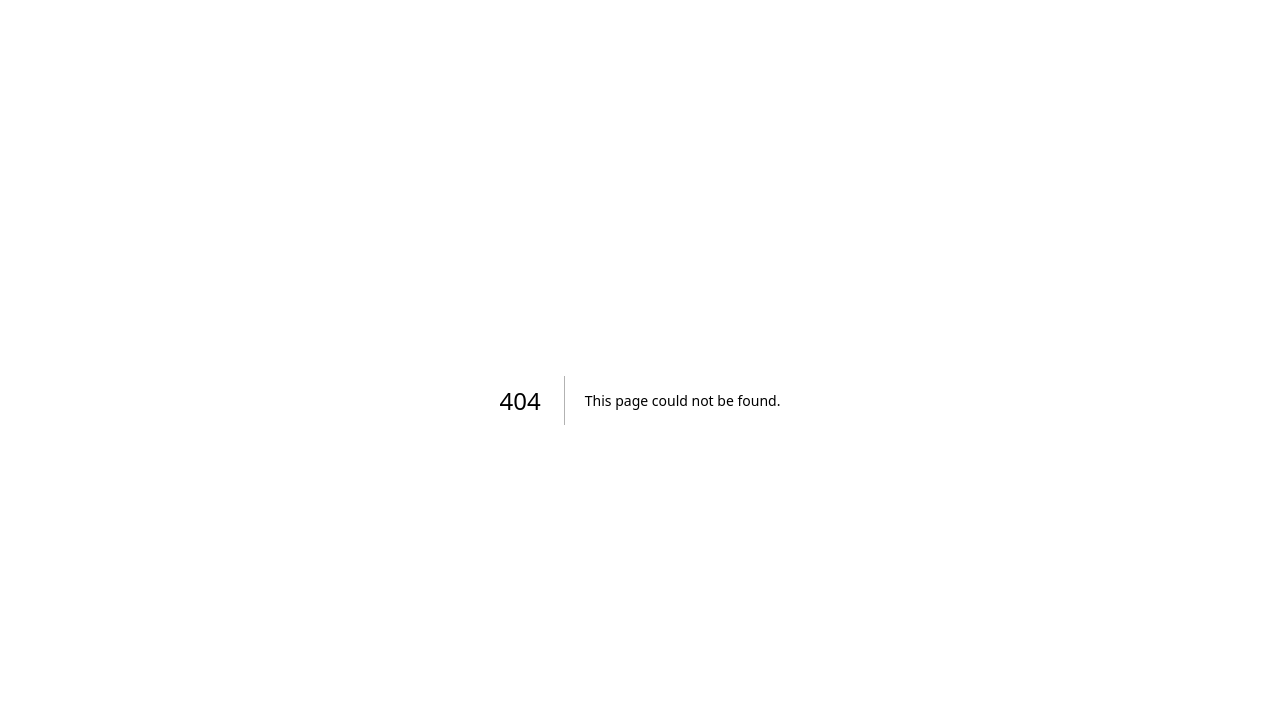
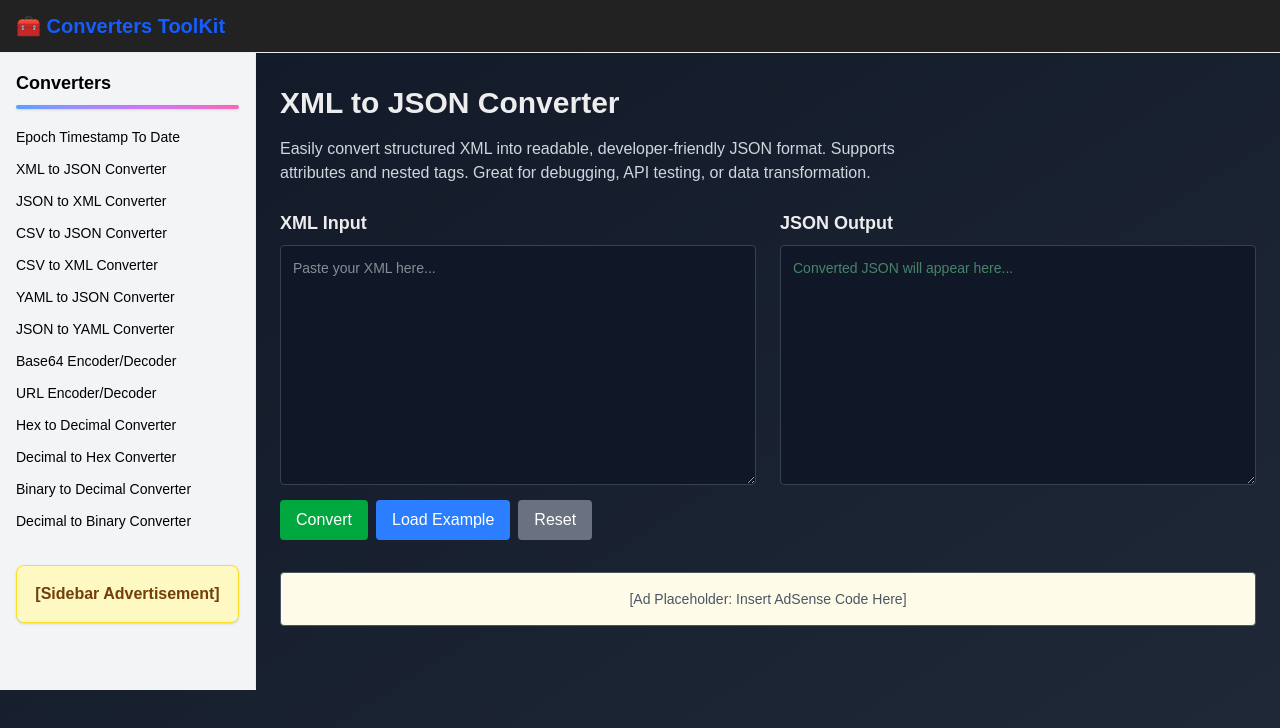
Before and after one commit to sachin6393/freedevtoolkit, a Next.js app: page /tools/xml-to-json in a window 1280 px wide. Before the commit this address had no page. Shown: the top 728 px of the page. Built offline with nearby package versions, Linux system fonts and the light colour scheme.

Commit message:
added xml to json converter

```diff
--- /dev/null
+++ b/components/utils/toolList.ts
@@ -0,0 +1,16 @@
+export const toolList = [
+  { name: "Epoch Timestamp To Date", href: "/tools/epoch-to-date" },
+  { name: "XML to JSON Converter", href: "/tools/xml-to-json" },
+  { name: "JSON to XML Converter", href: "/tools/json-to-xml" },
+  { name: "CSV to JSON Converter", href: "/tools/csv-to-json" },
+  { name: "CSV to XML Converter", href: "/tools/csv-to-xml" },
+  { name: "YAML to JSON Converter", href: "/tools/yaml-to-json" },
+  { name: "JSON to YAML Converter", href: "/tools/json-to-yaml" },
+{ name: "Base64 Encoder/Decoder", href: "/tools/base64-encoder-decoder" },
+{ name: "URL Encoder/Decoder", href: "/tools/url-encoder-decoder" },
+{ name: "Hex to Decimal Converter", href: "/tools/hex-to-decimal" },
+{ name: "Decimal to Hex Converter", href: "/tools/decimal-to-hex" },
+{ name: "Binary to Decimal Converter", href: "/tools/binary-to-decimal" },
+{ name: "Decimal to Binary Converter", href: "/tools/decimal-to-binary" },
+
+];
--- a/pages/tools/epoch-to-date.tsx
+++ b/pages/tools/epoch-to-date.tsx
@@ -1,23 +1,7 @@
 import React, { useEffect, useState } from "react";
 import ToolLayout from "../../components/ToolLayout";
 import Head from "next/head";
-
-const tools = [
-  { name: "Epoch Timestamp To Date", href: "/tools/epoch-to-date" },
-  { name: "XML to JSON Converter", href: "/tools/xml-to-json" },
-  { name: "JSON to XML Converter", href: "/tools/json-to-xml" },
-  { name: "CSV to JSON Converter", href: "/tools/csv-to-json" },
-  { name: "CSV to XML Converter", href: "/tools/csv-to-xml" },
-  { name: "YAML to JSON Converter", href: "/tools/yaml-to-json" },
-  { name: "JSON to YAML Converter", href: "/tools/json-to-yaml" },
-{ name: "Base64 Encoder/Decoder", href: "/tools/base64-encoder-decoder" },
-{ name: "URL Encoder/Decoder", href: "/tools/url-encoder-decoder" },
-{ name: "Hex to Decimal Converter", href: "/tools/hex-to-decimal" },
-{ name: "Decimal to Hex Converter", href: "/tools/decimal-to-hex" },
-{ name: "Binary to Decimal Converter", href: "/tools/binary-to-decimal" },
-{ name: "Decimal to Binary Converter", href: "/tools/decimal-to-binary" },
-
-];
+import { toolList } from "@/components/utils/toolList";
 
 export default function EpochToDate() {
   const [timestamp, setTimestamp] = useState("");
@@ -69,7 +53,7 @@ export default function EpochToDate() {
   };
 
   return (
-    <ToolLayout tools={tools}>
+    <ToolLayout tools={toolList}>
       <Head>
         <title>Epoch to Human Date Converter - Converter Tools</title>
         <meta
--- /dev/null
+++ b/pages/tools/xml-to-json.tsx
@@ -0,0 +1,202 @@
+import React, { useState } from "react";
+import Head from "next/head";
+import ToolLayout from "@/components/ToolLayout";
+import { toolList as tools } from "@/components/utils/toolList"; // Importing the tool list
+
+export default function XmlToJson() {
+  const [xmlInput, setXmlInput] = useState("");
+  const [jsonOutput, setJsonOutput] = useState("");
+  const [error, setError] = useState("");
+
+  const handleConvert = () => {
+    try {
+      const parser = new DOMParser();
+      const xml = parser.parseFromString(xmlInput.trim(), "text/xml");
+
+      const parseError = xml.getElementsByTagName("parsererror");
+      if (parseError.length > 0) {
+        throw new Error("Invalid XML format.");
+      }
+
+      const json = xmlToJson(xml);
+      setJsonOutput(JSON.stringify(json, null, 2));
+      setError("");
+    } catch (err: any) {
+      setError(err.message || "Failed to parse XML");
+      setJsonOutput("");
+    }
+  };
+
+  const handleReset = () => {
+    setXmlInput("");
+    setJsonOutput("");
+    setError("");
+  };
+
+  const xmlToJson = (node: Node): any => {
+    if (node.nodeType === Node.TEXT_NODE) {
+      const text = node.nodeValue?.trim();
+      return text ? text : null;
+    }
+
+    const obj: any = {};
+
+    // Flatten attributes directly into the object
+    if (node.nodeType === Node.ELEMENT_NODE) {
+      const element = node as Element;
+      for (const attr of Array.from(element.attributes)) {
+        obj[attr.name] = attr.value;
+      }
+    }
+
+    const childNodes = Array.from(node.childNodes).filter((child) => {
+      return !(child.nodeType === Node.TEXT_NODE && !child.nodeValue?.trim());
+    });
+
+    if (childNodes.length === 1 && childNodes[0].nodeType === Node.TEXT_NODE) {
+      return childNodes[0].nodeValue?.trim() ?? "";
+    }
+
+    for (const child of childNodes) {
+      const key = child.nodeName;
+      const value = xmlToJson(child);
+
+      if (value === null || value === "") continue;
+
+      if (obj[key]) {
+        if (!Array.isArray(obj[key])) {
+          obj[key] = [obj[key]];
+        }
+        obj[key].push(value);
+      } else {
+        obj[key] = value;
+      }
+    }
+
+    return obj;
+  };
+
+  const handleExample = () => {
+    const example = `<root>
+<person>
+    <name>Peter Parker</name>
+    <age>26</age>
+    <city>New York</city>
+ </person>
+<person>
+    <name>Mary Jane</name>
+    <age>25</age>
+    <city>Los Angeles</city>
+    </person>
+</root>`;
+    setXmlInput(example);
+    setJsonOutput("");
+    setError("");
+  };
+
+    const downloadJson = () => {
+    if (!jsonOutput) return;
+
+    const blob = new Blob([jsonOutput], { type: "application/json" });
+    const link = document.createElement("a");
+    link.href = URL.createObjectURL(blob);
+    link.download = "converted.json";
+    link.click();
+  };
+
+  const copyToClipboard = () => {
+    navigator.clipboard.writeText(jsonOutput);
+  };
+
+  return (
+    <>
+      <Head>
+        <title>
+          XML to JSON Converter - Fast, Free & Privacy-Friendly | Converters
+          ToolKit
+        </title>
+        <meta
+          name="description"
+          content="Convert XML data to JSON format instantly with this free online tool. No ads, no tracking, just fast and reliable transformation."
+        />
+      </Head>
+
+      <ToolLayout tools={tools}>
+        <h1 className="text-3xl font-bold mb-4">XML to JSON Converter</h1>
+        <p className="mb-6 text-gray-300 max-w-2xl">
+          Easily convert structured XML into readable, developer-friendly JSON
+          format. Supports attributes and nested tags. Great for debugging, API
+          testing, or data transformation.
+        </p>
+
+        <div className="grid grid-cols-1 md:grid-cols-2 gap-6 mb-6">
+          <div>
+            <label className="block text-lg font-semibold mb-2">
+              XML Input
+            </label>
+            <textarea
+              className="w-full h-60 p-3 bg-gray-900 border border-gray-700 rounded text-sm text-white"
+              placeholder="Paste your XML here..."
+              value={xmlInput}
+              onChange={(e) => setXmlInput(e.target.value)}
+            />
+            <div className="flex space-x-2 mt-2">
+              <button
+                onClick={handleConvert}
+                className="bg-green-600 hover:bg-green-700 text-white px-4 py-2 rounded"
+              >
+                Convert
+              </button>
+              <button
+                onClick={handleExample}
+                className="bg-blue-500 hover:bg-blue-600 text-white px-4 py-2 rounded"
+              >
+                Load Example
+              </button>
+              <button
+                onClick={handleReset}
+                className="bg-gray-500 hover:bg-gray-600 text-white px-4 py-2 rounded"
+              >
+                Reset
+              </button>
+            </div>
+            {error && <p className="text-red-400 mt-2">{error}</p>}
+          </div>
+
+          <div>
+            <label className="block text-lg font-semibold mb-2">
+              JSON Output
+            </label>
+            <textarea
+              readOnly
+              className="w-full h-60 p-3 bg-gray-900 border border-gray-700 rounded text-sm text-green-300"
+              value={jsonOutput}
+              placeholder="Converted JSON will appear here..."
+            />
+            {jsonOutput && (
+                <>
+              <button
+                onClick={copyToClipboard}
+                className="mt-2 mr-1.5 bg-yellow-500 hover:bg-yellow-700 text-white px-3 py-1 rounded text-sm"
+              >
+                Copy JSON
+              </button>
+               <button
+              onClick={downloadJson}
+              className="mt-2 bg-yellow-500 hover:bg-yellow-700 text-white px-3 py-1 rounded text-sm"
+            >
+              Download JSON
+            </button>
+              </>
+
+            )}
+          </div>
+        </div>
+
+        <div className="my-8 p-4 border rounded bg-yellow-50 text-center text-sm text-gray-600">
+          [Ad Placeholder: Insert AdSense Code Here]
+        </div>
+      </ToolLayout>
+    </>
+  );
+}
```
